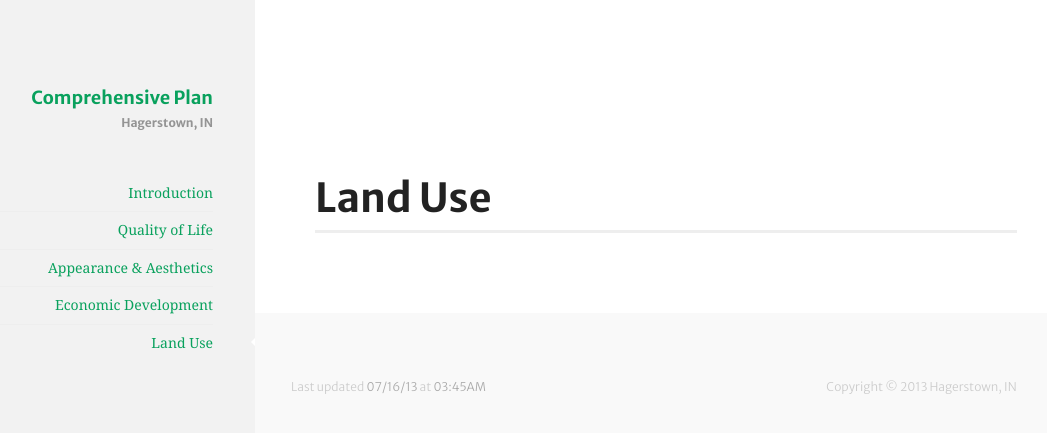
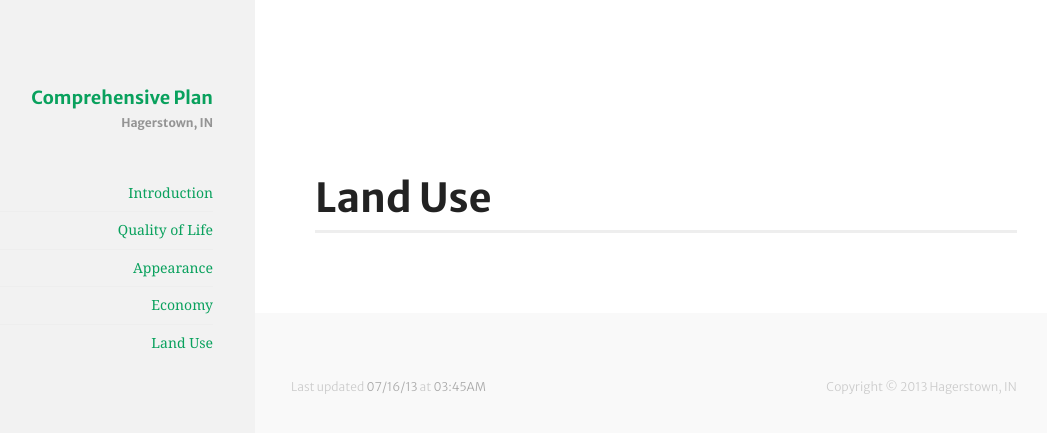
Before and after one commit to hagerstown/comprehensive-plan, a Jekyll site: the page built from land-use/index.md, in a window 1280 px wide. Shown: the top 433 px of the page, without its empty margins (129-1176 px from the left). Built offline with Jekyll 4.4.1, drawn with Linux system fonts in a browser that asks for light colours; some web fonts are replaced.

Commit message:
Fixing TOC highlighting

```diff
--- a/_includes/toc.html
+++ b/_includes/toc.html
@@ -5,6 +5,8 @@
     <li>
     {% if page.url contains 'intro' and page.url contains 'index' %}
       <a href="{{ site.baseurl }}/intro" class="active">Introduction</a>
+    {% else if page.url contains 'intro' %}
+      <a href="{{ site.baseurl }}/intro" class="child-active">Introduction</a>
     {% else %}
       <a href="{{ site.baseurl }}/intro">Introduction</a>
     {% endif %}
@@ -29,8 +31,10 @@
     </li>
 
     <li>
-    {% if page.url contains 'quality' %}
+    {% if page.url contains 'quality' and page.url contains 'index' %}
       <a href="{{ site.baseurl }}/quality-of-life" class="active">Quality of Life</a>
+    {% else if page.url contains 'quality' %}
+      <a href="{{ site.baseurl }}/quality-of-life" class="child-active">Quality of Life</a>
     {% else %}
       <a href="{{ site.baseurl }}/quality-of-life">Quality of Life</a>
     {% endif %}
@@ -53,10 +57,12 @@
     </li>
 
     <li>
-    {% if page.url contains 'appearance' %}
-      <a href="{{ site.baseurl }}/appearance" class="active">Appearance &amp; Aesthetics</a>
+    {% if page.url contains 'appearance' and page.url contains 'index' %}
+      <a href="{{ site.baseurl }}/appearance" class="active">Appearance</a>
+    {% else if page.url contains 'appearance' %}
+      <a href="{{ site.baseurl }}/appearance" class="child-active">Appearance</a>
     {% else %}
-      <a href="{{ site.baseurl }}/appearance">Appearance &amp; Aesthetics</a>
+      <a href="{{ site.baseurl }}/appearance">Appearance</a>
     {% endif %}
       <ul>
       {% for p in site.pages %}
@@ -77,10 +83,12 @@
     </li>
 
     <li>
-    {% if page.url contains 'economic' %}
-      <a href="{{ site.baseurl }}/economic-development" class="active">Economic Development</a>
+    {% if page.url contains 'economic' and page.url contains 'index' %}
+      <a href="{{ site.baseurl }}/economic-development" class="active">Economy</a>
+    {% else if page.url contains 'economic' %}
+      <a href="{{ site.baseurl }}/economic-development" class="child-active">Economy</a>
     {% else %}
-      <a href="{{ site.baseurl }}/economic-development">Economic Development</a>
+      <a href="{{ site.baseurl }}/economic-development">Economy</a>
     {% endif %}
       <ul>
       {% for p in site.pages %}
@@ -101,8 +109,10 @@
     </li>
 
     <li>
-    {% if page.url contains 'land' %}
+    {% if page.url contains 'land' and page.url contains 'index' %}
       <a href="{{ site.baseurl }}/land-use" class="active">Land Use</a>
+    {% else if page.url contains 'land' %}
+      <a href="{{ site.baseurl }}/land-use" class="child-active">Land Use</a>
     {% else %}
       <a href="{{ site.baseurl }}/land-use">Land Use</a>
     {% endif %}
--- a/css/main.css
+++ b/css/main.css
@@ -548,7 +548,7 @@
   border: none;
 }
 
-.active {
+.active, .toc a {
   position: relative;
 }
 
@@ -556,7 +556,6 @@
   content: "";
   display: block;
   position: absolute;
-  right: -42px;
   top: 50%;
   width: 0;
   height: 0;
@@ -566,6 +565,21 @@
   border-color: transparent;
   border-right-color: white;
 }
+
+.active:after {
+  right: -42px;
+}
+
+/*.toc > ul > li > a:before {*/
+  /*left: -10px;*/
+  /*border-right-color: transparent;*/
+  /*border-left-color: #ddd;*/
+/*}*/
+
+/*.toc > ul > li > .child-active:before {*/
+  /*border-left-color: transparent;*/
+  /*border-top-color: #ddd;*/
+/*}*/
 
 a.active:after {
   right: -43px;
@@ -612,27 +626,27 @@
  * Link styles
  */
 
-.intro a:hover, .intro header:hover a, .intro .active a {
+.intro a:hover, .intro header:hover a, .intro .active, .intro .active a {
   color: #39c;
   border-bottom-color: rgba(51, 153, 204, 0.1);
 }
 
-.quality a:hover, .quality header:hover a, .quality .active a {
+.quality a:hover, .quality header:hover a, .quality .active, .quality .active a {
   color: #f46801;
   border-bottom-color: rgba(244, 104, 1, 0.1);
 }
 
-.appearance a:hover, .appearance header:hover a, .appearance .active a {
+.appearance a:hover, .appearance header:hover a, .appearance .active, .appearance .active a {
   color: #6f2ea2;
   border-bottom-color: rgba(111, 46, 162, 0.1);
 }
 
-.economy a:hover, .economy header:hover a, .economy .active a {
+.economy a:hover, .economy header:hover a, .economy .active, .economy .active a {
   color: #f3b600;
   border-bottom-color: rgba(243, 182, 0, 0.2);
 }
 
-.land a:hover, .land header:hover a, .land .active a {
+.land a:hover, .land header:hover a, .land .active, .land .active a {
   color: #09a15d;
   border-bottom-color: rgba(9, 161, 93, 0.1);
 }
```
